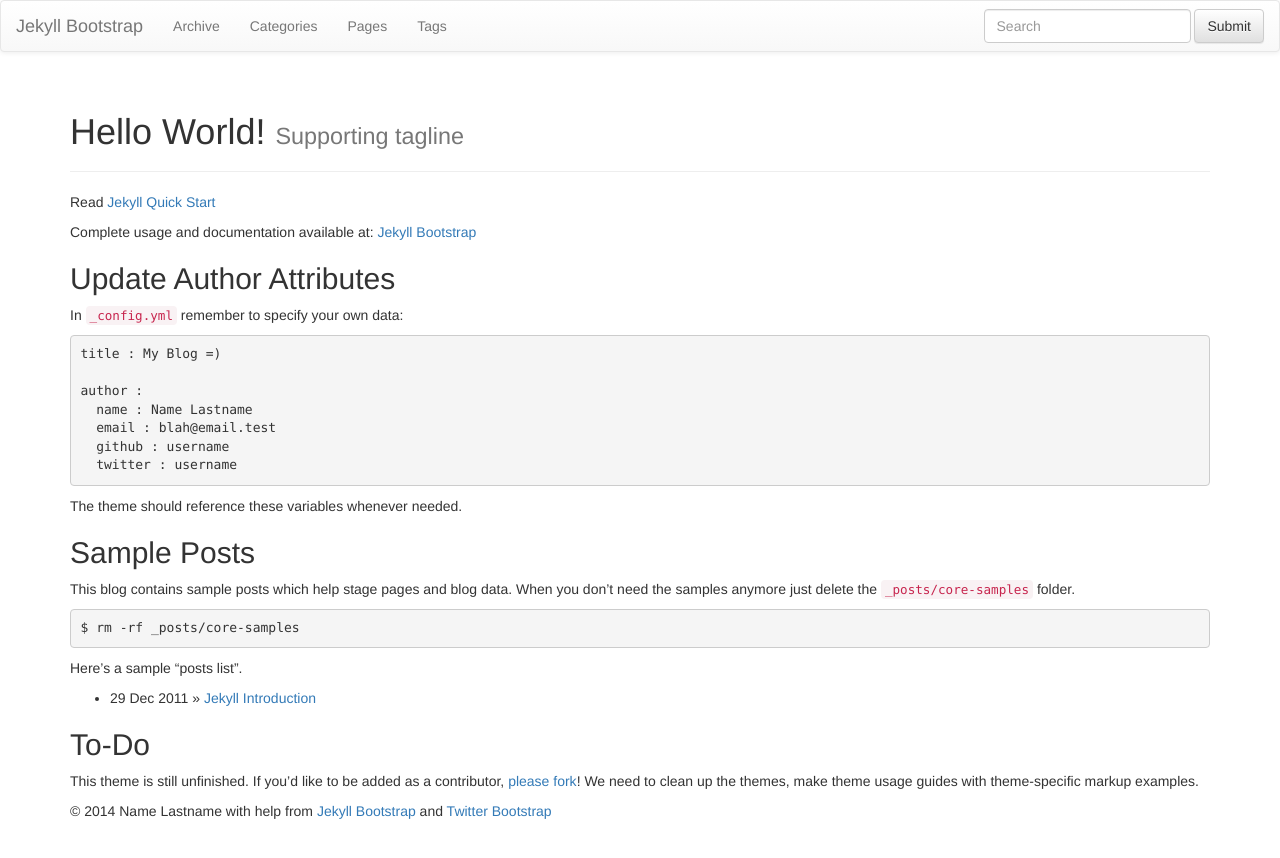
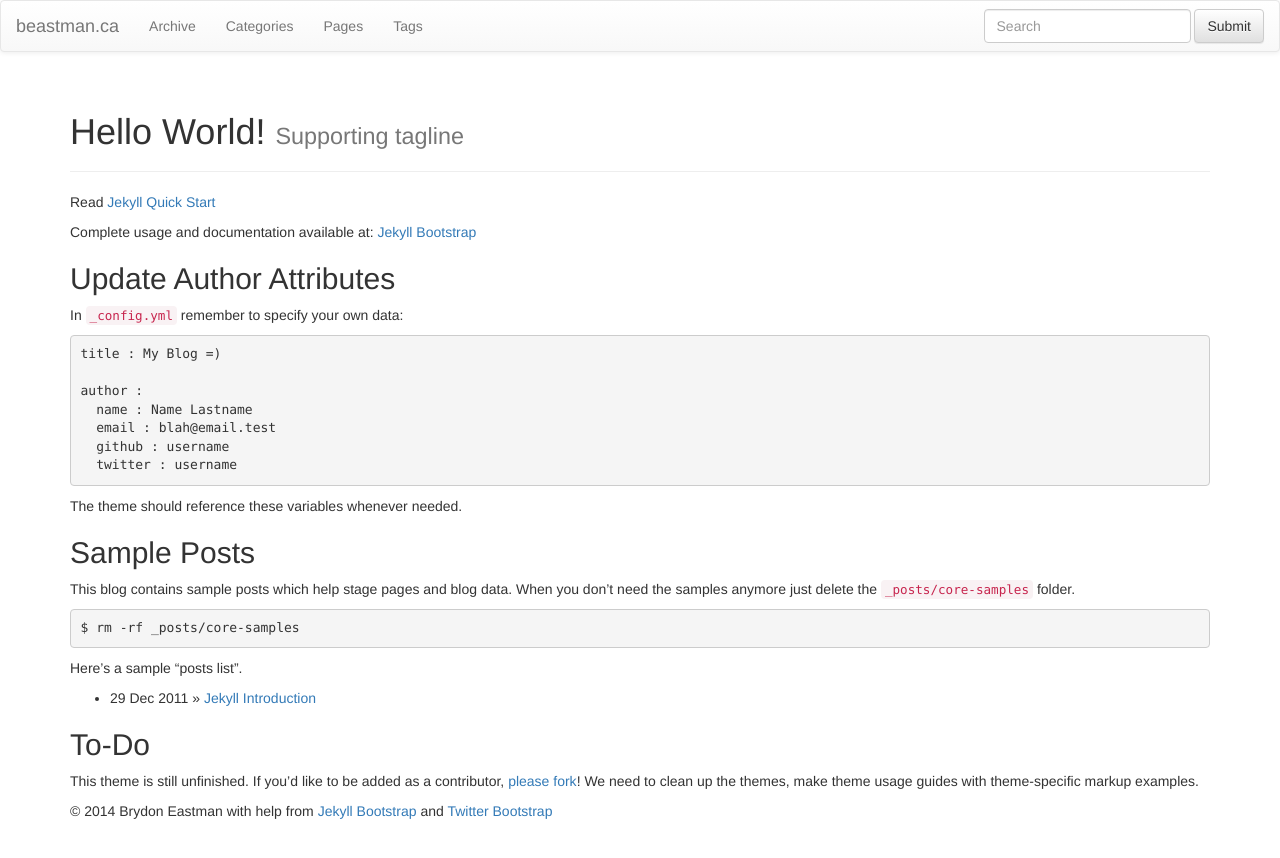
Before and after one commit to brydon-zz/brydon.github.io, a Jekyll site: the page built from index.md, in a window 1280 px wide. Shown: the top 858 px of the page. Built offline with Jekyll 4.4.1, drawn with Linux system fonts in a browser that asks for light colours; nearby versions of some CDN libraries; library files that are not in the unit come from our copies.

Commit message:
Personalizing the config

```diff
--- a/_config.yml
+++ b/_config.yml
@@ -8,14 +8,12 @@ highlighter: pygments
 # Themes are encouraged to use these universal variables
 # so be sure to set them if your theme uses them.
 #
-title : Jekyll Bootstrap
-tagline: Site Tagline
+title : beastman.ca
+tagline:
 author :
-  name : Name Lastname
-  email : blah@email.test
-  github : username
-  twitter : username
-  feedburner : feedname
+  name : Brydon Eastman
+  email : brydon.eastman@gmail.com
+  github : brydon
 
 # The production_url is only used when full-domain names are needed
 # such as sitemap.txt
@@ -25,7 +23,7 @@ author :
 # Else if you are pushing to username.github.io, replace with your username.
 # Finally if you are pushing to a GitHub project page, include the project name at the end.
 #
-production_url : http://username.github.io
+production_url : http://brydon.github.io
 
 # All Jekyll-Bootstrap specific configurations are namespaced into this hash
 #
```
